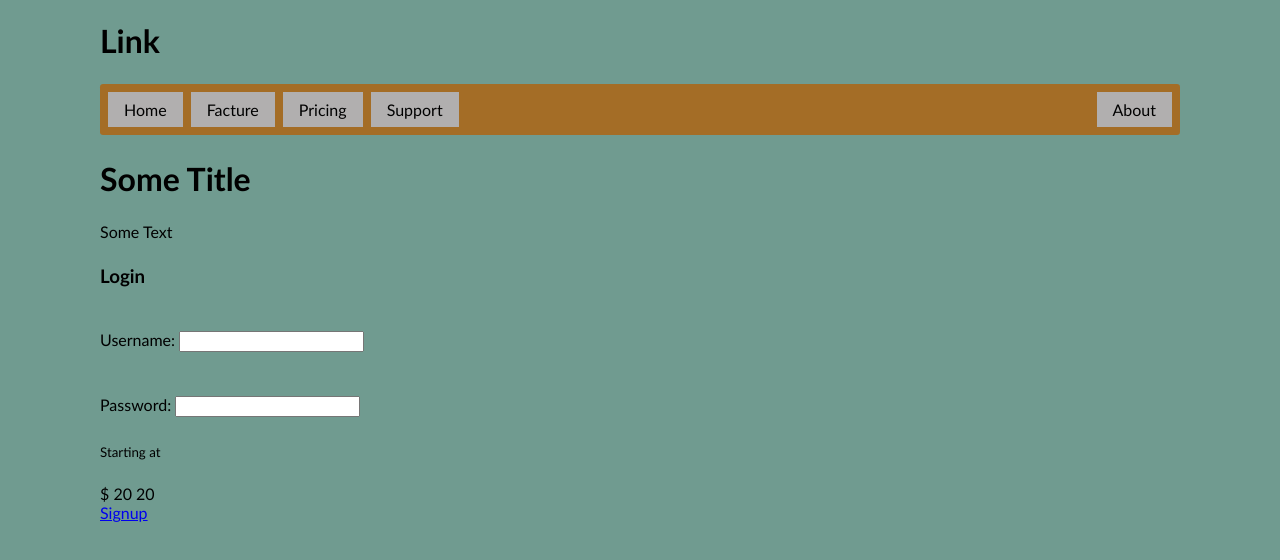
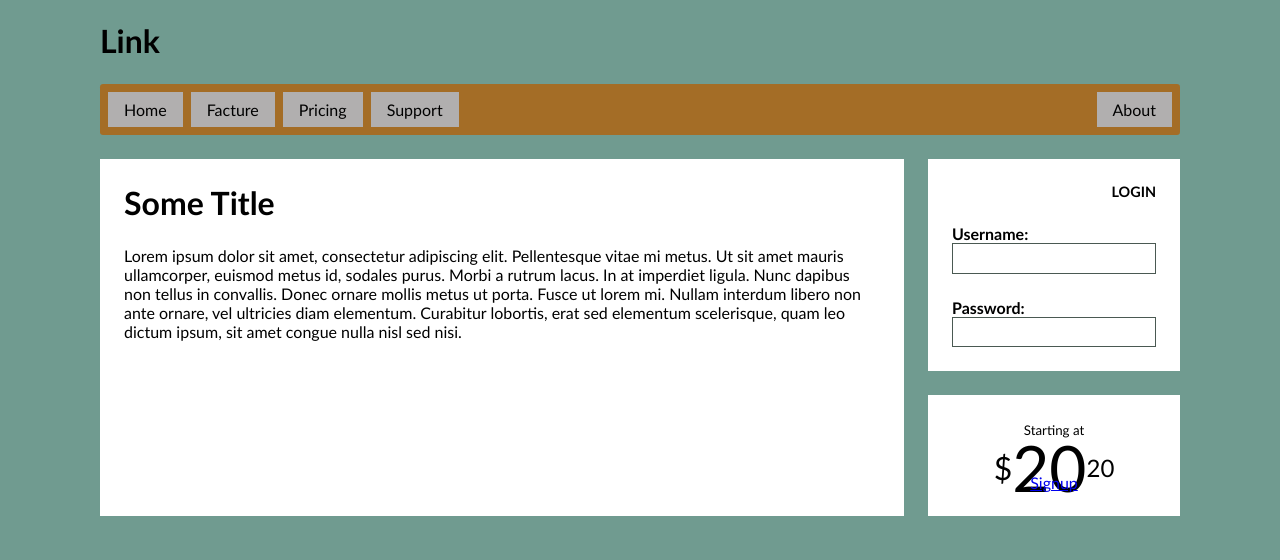
Before and after one commit to nicolacoc/Flex_Layout, a plain HTML site: page index.html in a window 1280 px wide. Drawn offline with Linux system fonts and the light colour scheme.

Commit message:
New commit

```diff
--- a/index.html
+++ b/index.html
@@ -24,7 +24,13 @@
     <main class="flex">
         <div class="colum-main tile">
             <h1>Some Title</h1>
-            <p>Some Text</p>
+            <p>
+                Lorem ipsum dolor sit amet, consectetur adipiscing elit. Pellentesque vitae mi metus. Ut sit amet mauris
+                ullamcorper, euismod metus id, sodales purus. Morbi a rutrum lacus. In at imperdiet ligula. Nunc dapibus
+                non tellus in convallis. Donec ornare mollis metus ut porta. Fusce ut lorem mi. Nullam interdum libero
+                non ante ornare, vel ultricies diam elementum. Curabitur lobortis, erat sed elementum scelerisque, quam
+                leo dictum ipsum, sit amet congue nulla nisl sed nisi.
+            </p>
         </div>
         <div class="colum-sidebar">
             <div class="tile">
@@ -47,8 +53,8 @@
                     <span class="cost-dollars">20</span>
                     <span class="cost-cents">20</span>
                 </div>
+                <a href="#" class="cta-button">Signup</a>
             </div>
-            <a href="#" class="cta-button">Signup</a>
         </div>
     </main>
 </div>
--- a/style.css
+++ b/style.css
@@ -28,7 +28,7 @@ body {
 
 /*NAV SECTION*/
 
-.site-nav{
+.site-nav {
     display: flex;
     padding: .5em;
     list-style-type: none;
@@ -36,11 +36,11 @@ body {
     border-radius: .2em;
 }
 
-.site-nav > li{
+.site-nav > li {
     margin-top: 0;
 }
 
-.site-nav > li > a{
+.site-nav > li > a {
     display: block;
     padding: .5em 1em;
     background-color: #b1afaf;
@@ -48,16 +48,107 @@ body {
     text-decoration: none;
 }
 
-.site-nav > li > a:hover{
+.site-nav > li > a:hover {
     background-color: #858383;
 }
 
-.site-nav > li + li{
+.site-nav > li + li {
     margin-left: .5em;
 }
 
-.site-nav > .nav-right{
+.site-nav > .nav-right {
     margin-left: auto;
 }
 
 /*MAIN*/
+/*FLEX CONTAINER*/
+
+main {
+    display: flex;
+}
+
+/*FLEX ITEMS*/
+
+main > * + * {
+    margin-top: 0;
+    margin-left: 1.5em;
+}
+
+.tile {
+    background-color: white;
+    padding: 1.5em;
+}
+
+.tile :first-child {
+    margin-top: 0;
+}
+
+.colum-main {
+    flex: 3;
+}
+
+.colum-sidebar {
+    flex: 1;
+}
+
+
+.colum-sidebar {
+    display: flex;
+    flex-direction: column;
+}
+
+.colum-sidebar > .tile {
+    flex: 1;
+}
+
+/*SIDEBAR*/
+
+.login-form h3{
+    margin: 0;
+    font-size: .9em;
+    font-weight: bold;
+    text-transform: uppercase;
+    text-align: right;
+}
+
+.login-form label{
+    display: block;
+    text-align: left;
+    font-weight: bold;
+}
+
+.login-form input[type="text"], .login-form input[type="password"]{
+    display: block;
+    width: 100%;
+    margin-top: 0;
+    border: 1px solid #4a5952;
+    padding: .5em 1em;
+}
+
+.centered{
+    text-align: center;
+}
+
+.cost{
+    display: flex;
+    justify-content: center; /*ORIZONTALMENTE*/
+    align-items: center; /*VERTICALMENTE*/
+    line-height: .7em;
+}
+
+.cost > span{
+    margin-top: 0;
+}
+
+.cost-currency{
+    font-size: 2em;
+}
+
+.cost-dollars{
+    font-size: 4em;
+}
+
+.cost-cents{
+    font-size: 1.5em;
+    align-self: flex-start;
+}
```
